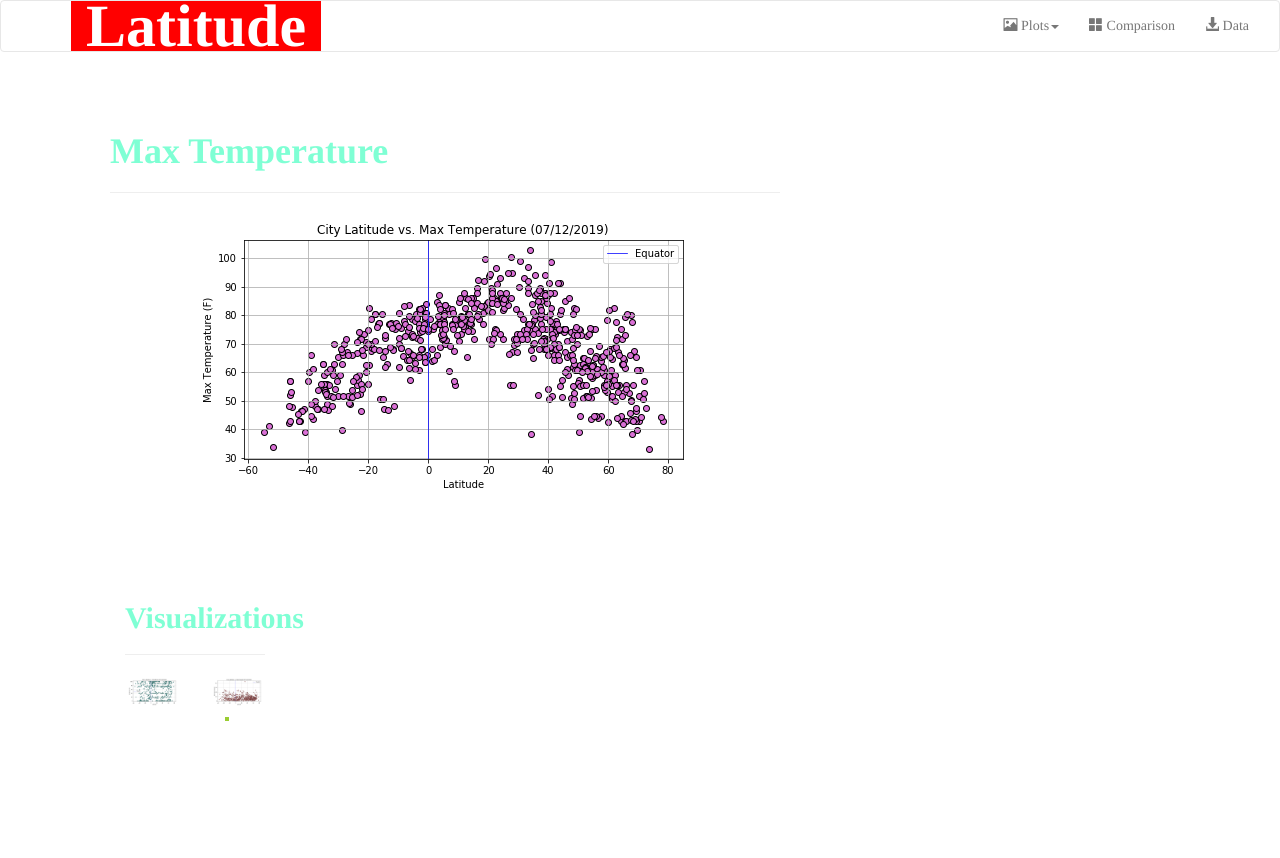
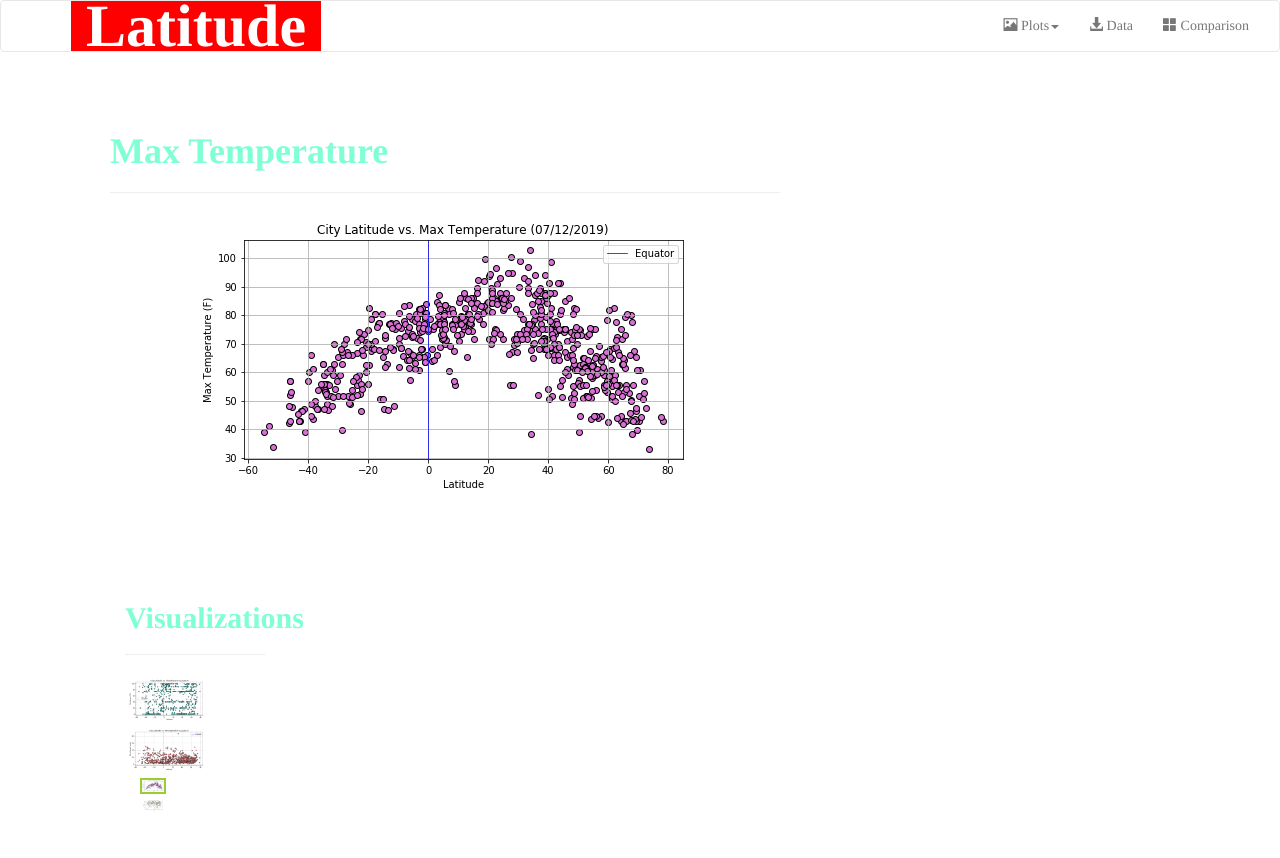
Before and after one commit to FahadD99/11-Web, a plain HTML site: page max_temp.html in a window 1280 px wide. Drawn offline with nearby package versions, Linux system fonts and the light colour scheme; files whose address does not match are found by name.

Commit message:
Update max_temp.html

```diff
--- a/max_temp.html
+++ b/max_temp.html
@@ -5,8 +5,8 @@
   <meta charset="UTF-8">
   <title>Plot: Max Temperature</title>
   <link rel="stylesheet" href="https://maxcdn.bootstrapcdn.com/bootstrap/3.4.0/css/bootstrap.min.css">
+  <script src="https://ajax.googleapis.com/ajax/libs/jquery/3.4.1/jquery.min.js"></script>
   <script src="https://maxcdn.bootstrapcdn.com/bootstrap/3.4.0/js/bootstrap.min.js"></script>
-  <script src="https://ajax.googleapis.com/ajax/libs/jquery/3.4.1/jquery.min.js"></script>
   <link rel="stylesheet" href="style.css">
 </head>
 
@@ -33,8 +33,9 @@
                            >
                         </ul>
                     </li>
-                    <li><a href="comparison.html"><span class="glyphicon glyphicon-th-large"></span> Comparison</a></li>
-                    <li><a href="data.html"><span class="glyphicon glyphicon-download-alt"></span> Data</a></li>
+                  <li><a href="data.html"><span class="glyphicon glyphicon-download-alt"></span> Data</a></li>
+                  <li><a href="comparison.html"><span class="glyphicon glyphicon-th-large"></span> Comparison</a></li>
+
                 </ul>
             </div>
         </div>
@@ -52,15 +53,15 @@
                     <h2 id="title"><b> Visualizations </b></h2>
                     <hr>
                     <div class = "row">
-                        <div class = "col-xs-3 col-sm-3 col-md-6">
+                        <div class = "col-xs-4 col-sm-4 col-md-8">
                             <a href="cloudiness.html"><img class = "grid-item" src="images/Latitude_v_Cloudiness.png" alt="Lattitude vs. Cloudiness"></a>
                         </div>
-                        <div class = "col-xs-3 col-sm-3 col-md-6">
+                        <div class = "col-xs-4 col-sm-4 col-md-8">
                             <a href="wind_speed.html"><img class = "grid-item" src="images/Latitude_v_Wind_Speed.png" alt="Lattitude vs. Wind Speed"></a>
-                        <div class = "col-xs-3 col-sm-3 col-md-6">
+                        <div class = "col-xs-4 col-sm-4 col-md-8">
                             <a href="max_temp.html"><img class = "chosen-item" src="images/Latitude_v_Max_Temp.png" alt="Lattitude vs. Max Temp"></a>
                         </div>
-                        <div class = "col-xs-3 col-sm-3 col-md-6">
+                        <div class = "col-xs-4 col-sm-4 col-md-8">
                             <a href="humidity.html"><img class = "grid-item" src="images/Latitude_v_Humidity.png" alt="Lattitude vs. Humidity"></a>
                         </div>
                         </div>
```
